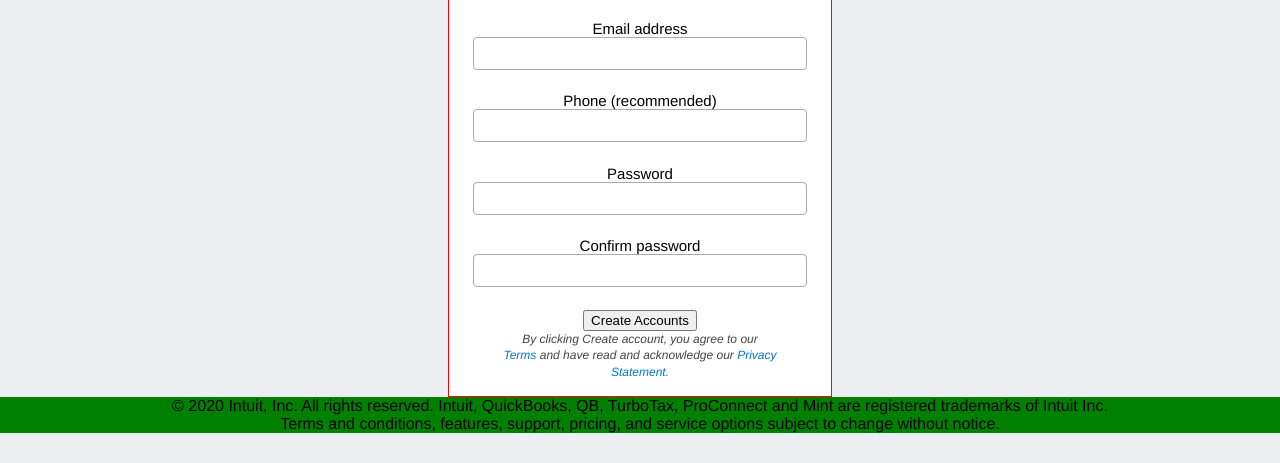
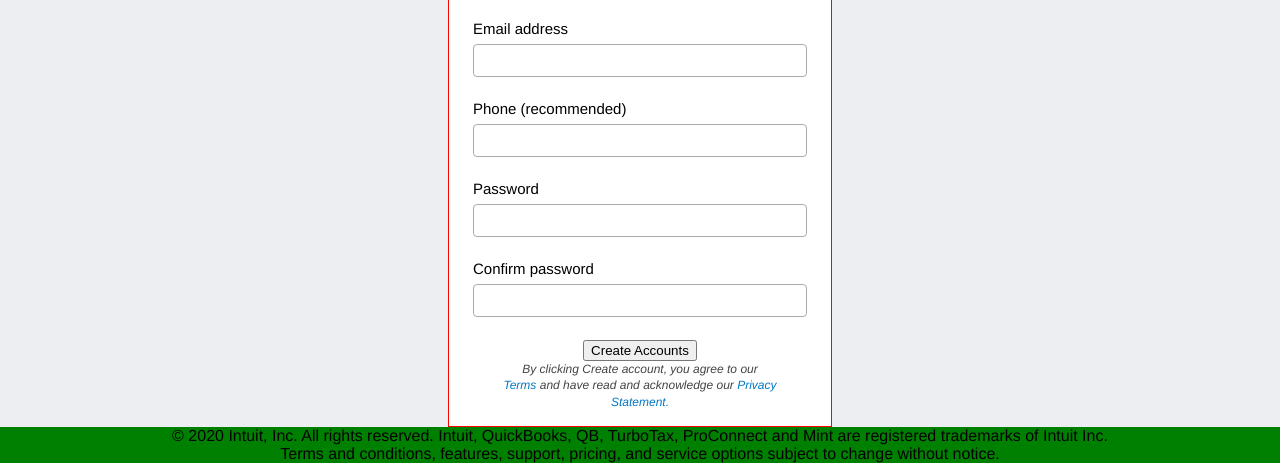
Before and after one commit to TSHEPO-CLOUD/HTML-Forms, a website: page index.html in a window 1280 px wide. Shown: the part 382-845 px from the top of the page. Before the commit the page ends 815 px from the top, so only its background shows below. Drawn offline with Linux system fonts and the light colour scheme.

Commit message:
Add style to form-control label
- Make label display block
- Align left
- Add margin to the buttom

```diff
--- a/index.css
+++ b/index.css
@@ -86,6 +86,12 @@
   font-size: 15px;
 }
 
+.form-control label {
+  text-align: left;
+  display: block;
+  padding-bottom: 0.5em;
+}
+
 .form-control input {
   width: 100%;
   border: 1px solid #aaa;
```
Lines whose indentation alone changed are shown as unchanged.
